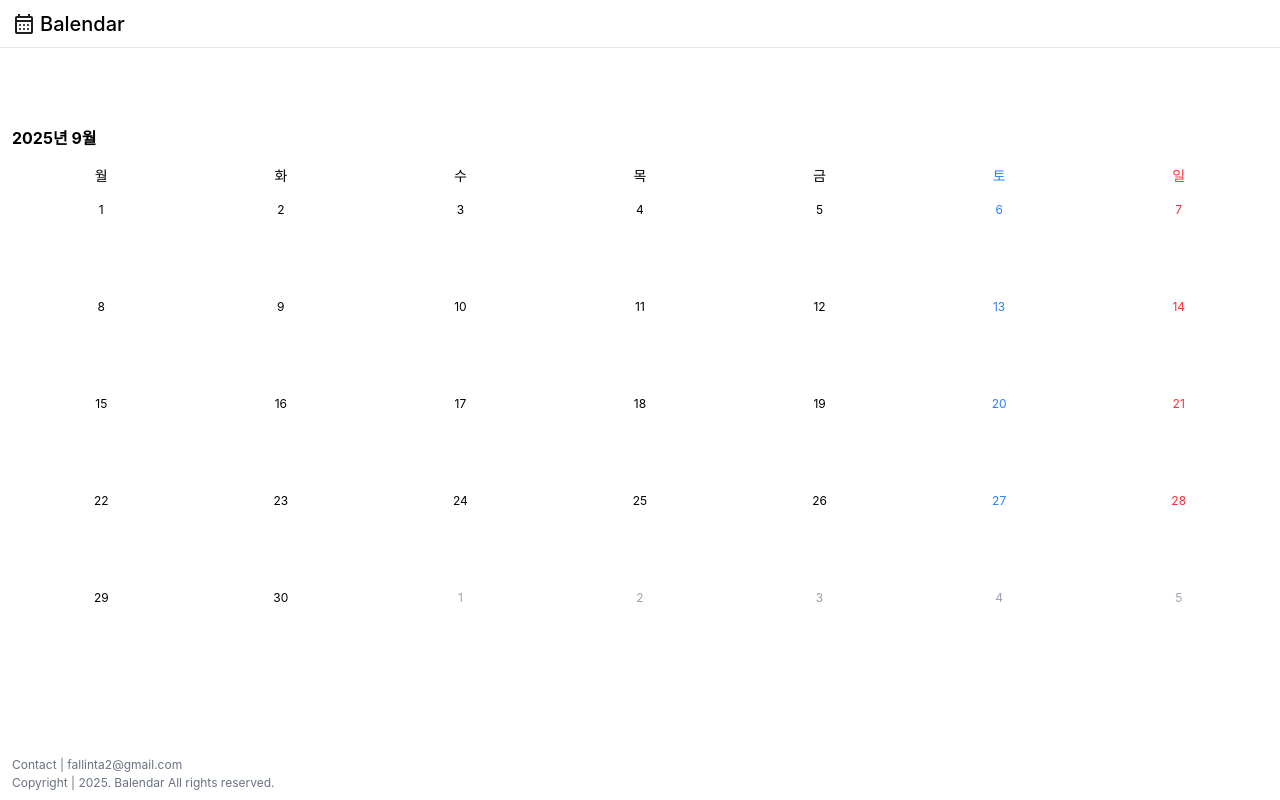
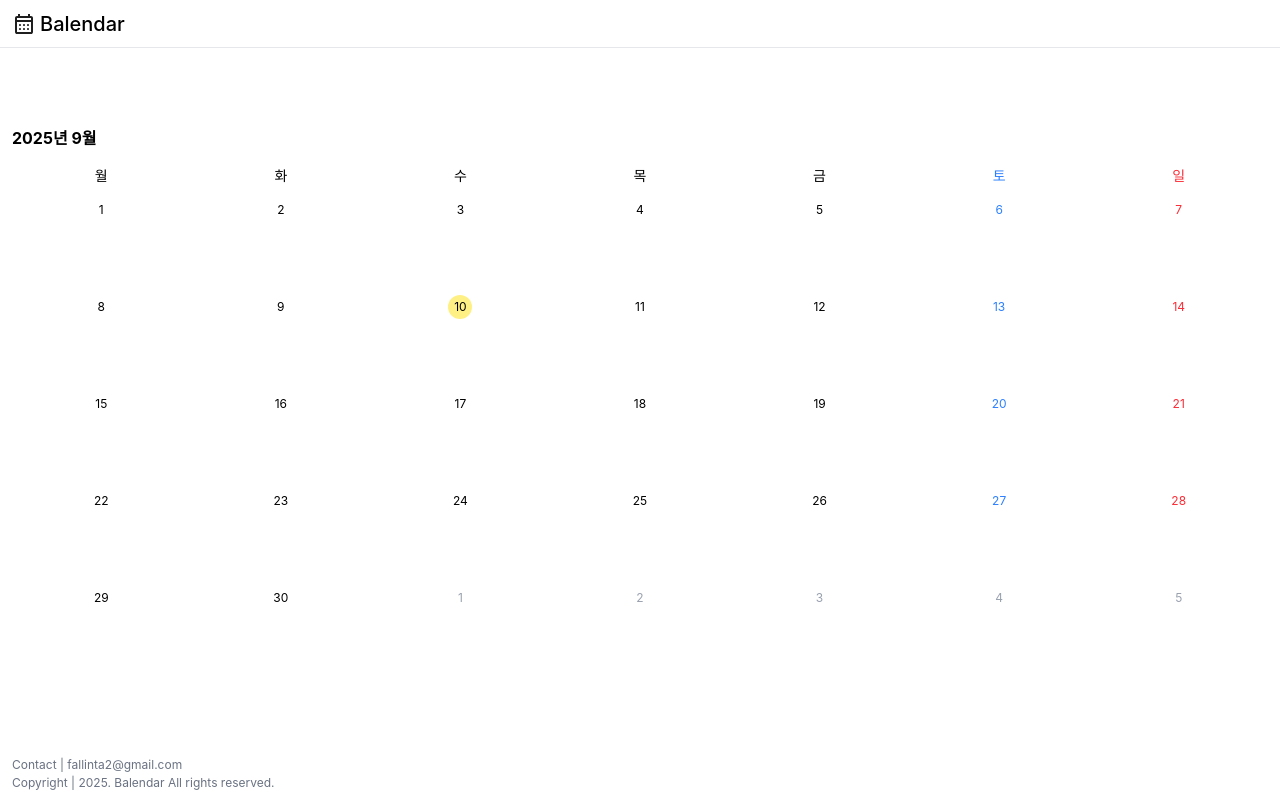
Before and after one commit to beurmuz/balendar, a React (Vite) app: page / in a window 1280 px wide. Built offline with nearby package versions, Linux system fonts and the light colour scheme; a web font is replaced by a local one.

Commit message:
#3 [dev] 오늘 날짜에 표시하기

```diff
--- a/src/features/calendar/components/MonthGrid.tsx
+++ b/src/features/calendar/components/MonthGrid.tsx
@@ -2,6 +2,15 @@ import classNames from "classnames";
 import { getMonthGrid, isSameMonthAndYear } from "../../../shared/lib/date";
 
 const WEEK_LABELS = ["월", "화", "수", "목", "금", "토", "일"];
+
+function isToday(date: Date) {
+  const today = new Date();
+  return (
+    date.getFullYear() === today.getFullYear() &&
+    date.getMonth() === today.getMonth() &&
+    date.getDate() === today.getDate()
+  );
+}
 
 export default function MonthGrid() {
   const { start, weeks } = getMonthGrid(new Date());
@@ -32,6 +41,7 @@ export default function MonthGrid() {
         {weeks.flat().map((day, idx) => {
           const inMonth = isSameMonthAndYear(day, start);
           const weekend = day.getDay();
+          const today = isToday(day);
 
           // 달력에 표시되는 날짜 색상
           const colorClass = inMonth
@@ -51,7 +61,10 @@ export default function MonthGrid() {
               <span
                 className={classNames(
                   "text-xs flex items-center justify-center w-6 h-6 rounded-full",
-                  colorClass
+                  colorClass,
+                  {
+                    "bg-yellow-200 rounded-full": today, // 조건부 클래스: 조건식
+                  }
                 )}
               >
                 {day.getDate()}
```
